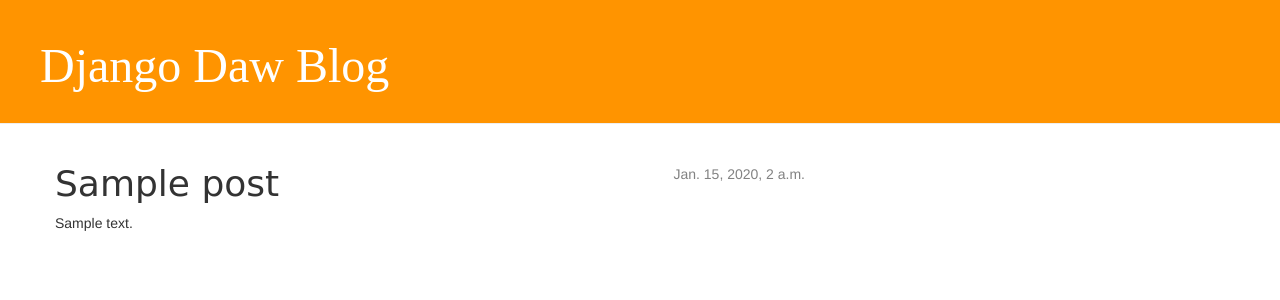
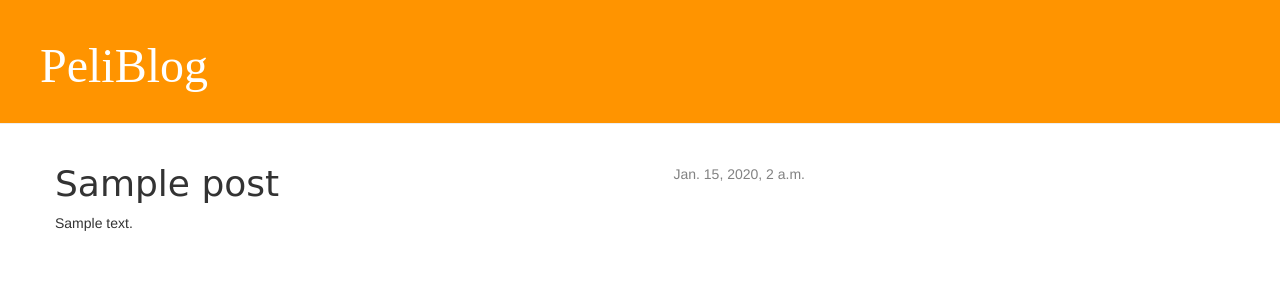
Before and after one commit to zacraman/my-first-blog, a Django app: page /post/1/ in a window 1280 px wide. Shown: the top 300 px of the page. Run offline with Django 3.2, Linux system fonts and the light colour scheme; tables that the repository leaves empty hold one stand-in row (values such as "Sample post"); some libraries are stand-ins or nearby versions; some web fonts are replaced.

Commit message:
Modificado

```diff
--- a/blog/static/css/blog.css
+++ b/blog/static/css/blog.css
@@ -1,5 +1,5 @@
 h1 a {
-color: #FCA205;
+color: #3F33FF;
 font-family: 'Lobster';
 }
 <a href="https://en.wikipedia.org/wiki/Django" class="external_link" id="link_to_wiki_page">
--- a/blog/templates/blog/base.html
+++ b/blog/templates/blog/base.html
@@ -1,7 +1,7 @@
 {% load staticfiles %}
 <html>
 	<head>
-		<title>Django Daw blog</title>
+		<title>PeliBlog</title>
 		<link rel="stylesheet" href="//maxcdn.bootstrapcdn.com/bootstrap/3.2.0/css/bootstrap.min.css">
 		<link rel="stylesheet" href="//maxcdn.bootstrapcdn.com/bootstrap/3.2.0/css/bootstrap-theme.min.css">
 		<link href="//fonts.googleapis.com/css?family=Lobster⊂=latin,latin-ext" rel='stylesheet' type='text/css'>
@@ -12,7 +12,7 @@
 		{% if user.is_authenticated %}
 			<a href="{% url 'post_new' %}" class="top-menu"><span class="glyphicon glyphicon-plus"></span></a>
 		{% endif %}
-			<h1><a href="/">Django Daw Blog</a></h1>
+			<h1><a href="/">PeliBlog</a></h1>
 		</div>
 
 		<div class="content container">
```
